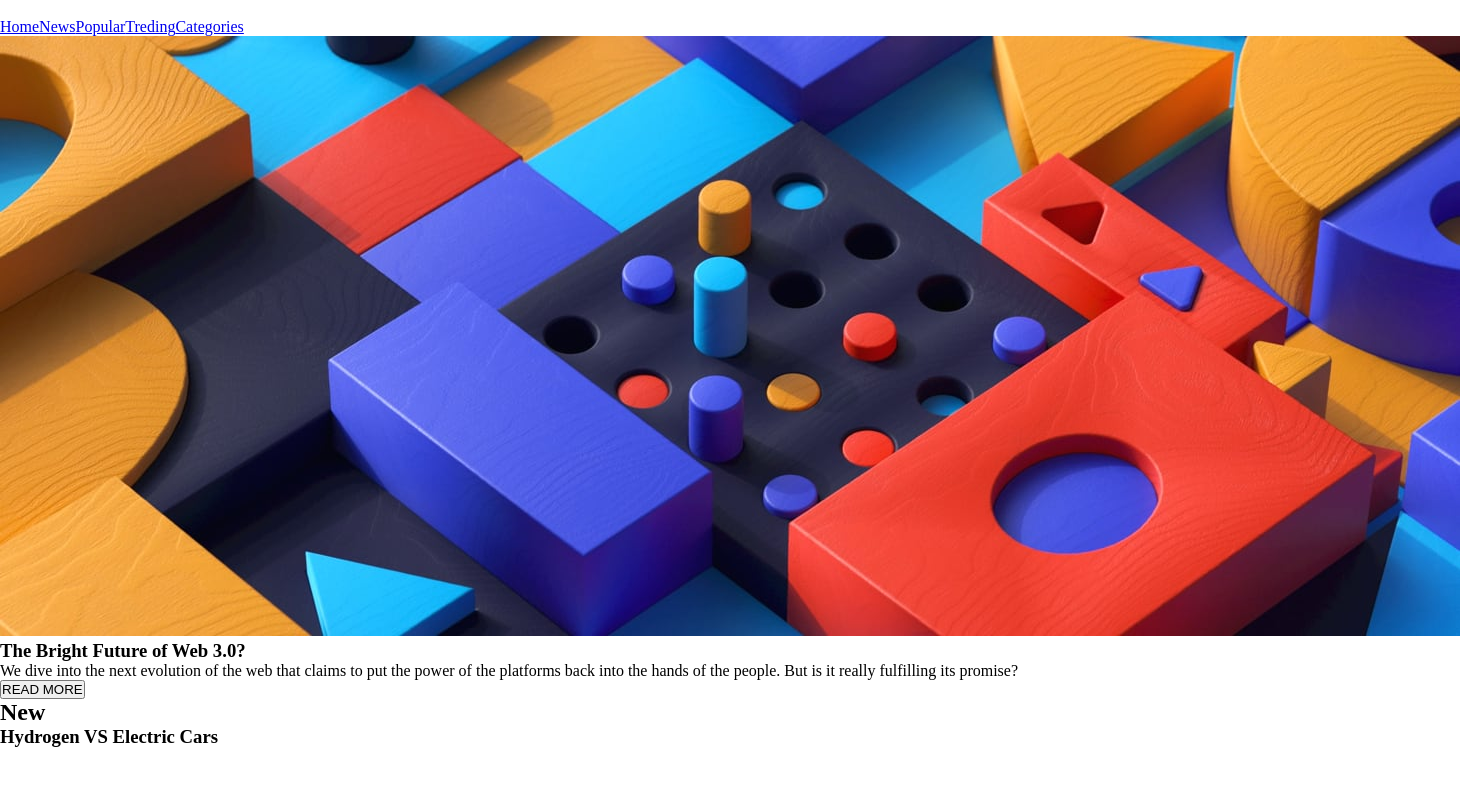
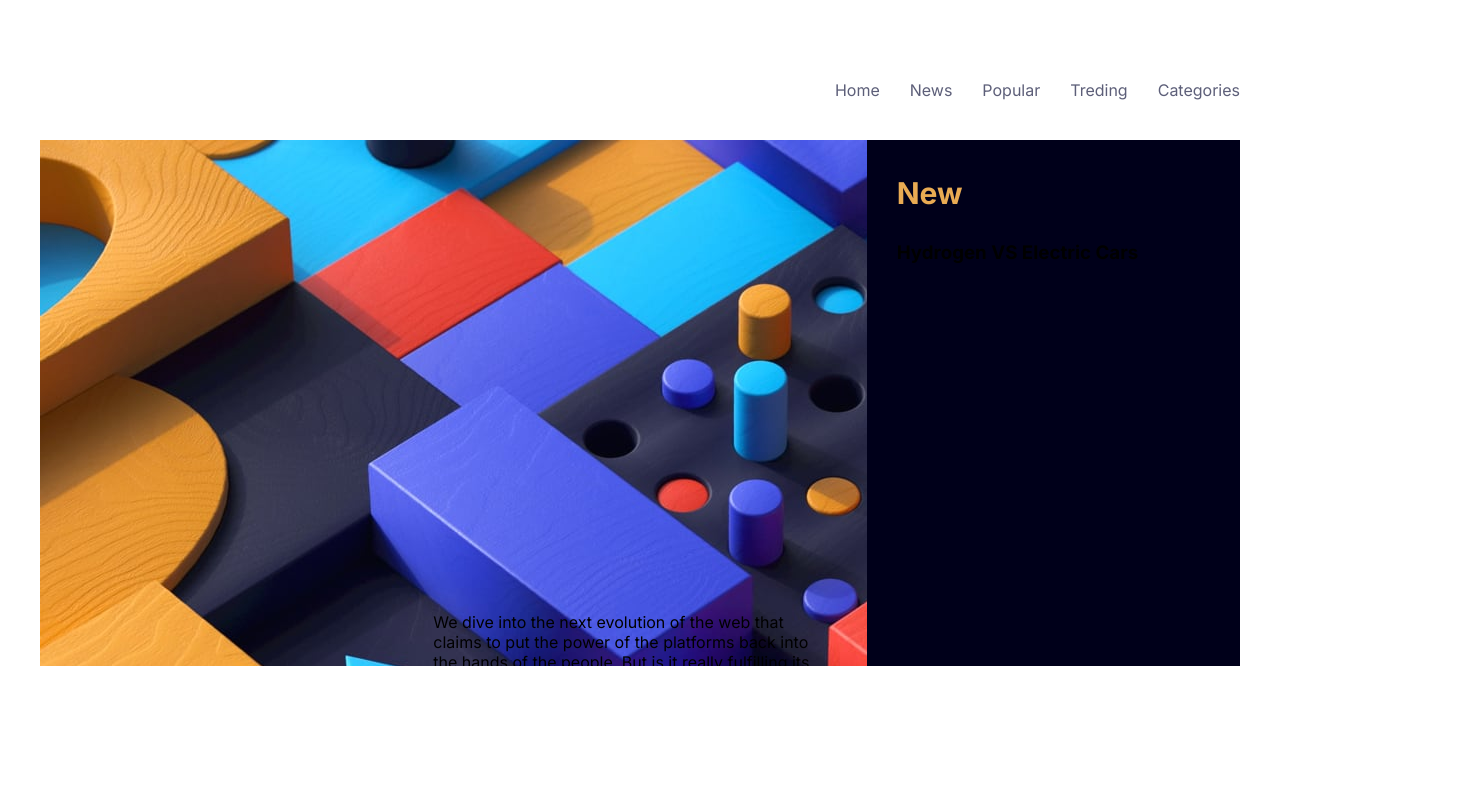
Before and after one commit to j-barreiros/frontend-practice, a React (Vite) app: page /news-homepage in a window 1280 px wide. Shown: the top 786 px of the page, 1460 px wide, since content can reach past the window. Built offline with nearby package versions, Linux system fonts and the light colour scheme.

Commit message:
Edit Style

```diff
--- a/src/pages/NewsHomepage/StyledNewsHomepage.ts
+++ b/src/pages/NewsHomepage/StyledNewsHomepage.ts
@@ -1,7 +1,129 @@
 import styled from 'styled-components';
 
-const StyledNewsHomePage = styled.main`
+export const colors = {
+    //Primary
+    softOrange: 'hsl(35, 77%, 62%)',
+    softRed: 'hsl(5, 85%, 63%)',
+    //Neutral
+    offWhite: 'hsl(36, 100%, 99%)',
+    grayBlue: 'hsl(233, 8%, 79%)',
+    darkGrayBlue: 'hsl(236, 13%, 42%)',
+    darkBlue: 'hsl(240, 100%, 5%)',
+}
+
+type StyledNewsHomepageProps = {
+    introDesktopImage: string,
+    introMobileImage: string,
+}
+
+const StyledNewsHomepage = styled.main<StyledNewsHomepageProps>`
+    @import url('https://fonts.googleapis.com/css2?family=Inter:wght@400;700;800&display=swap');
+
+    padding: 60px 40px;
+
+    * {
+        font-family: 'Inter', sans-serif;
+    }
+
+    .navbar {
+        padding: 20px 0px;
+        margin-bottom: 20px;
+        display: flex;
+        justify-content: space-between;
+        align-items: center;
+
+        .links {
+            .nav-link {
+                margin-left: 30px;
+                text-decoration: none;
+                color: ${colors.darkGrayBlue};
+                transition: color 0.2s;
+                &:hover {
+                    color: ${colors.softRed}
+                }
+            }
+        }
+    }
+
+    .hero {
+        margin-bottom: 30px;
+        display: grid;
+        height: 526px;
+        grid-template-columns: repeat(3, 1fr);
+        grid-column-gap: 40px;
+        overflow: auto;
+
+        .intro {
+            height: 100%;
+            grid-column: 1/3;
+            display: grid;
+            grid-template-columns: repeat(2, 1fr);
+            grid-template-rows: repeat(5, 20%);
+
+            .intro-image {
+                grid-column: 1/3;
+                grid-row: 1/4;
+                background-image: url(${props => props.introDesktopImage});
+                background-size: cover;
+                display: inline-block;
+            }
+
+            .intro-title {
+                grid-row: 4/6;
+                padding-right: 5vw;
+                display: flex;
+                align-items: center;
+                font-size: clamp(4px, 4vw, 4.5vw);
+                font-weight: 700;
+                color: ${colors.darkBlue}
+            }
+
+            .intro-invite {
+                grid-row: 4/6;
+                display: flex;
+                flex-direction: column;
+                align-items: flex-start;
+                justify-content: space-evenly;
+                .intro-about {
+                    color: ${colors.darkGrayBlue}
+                }
+
+                .intro-btn {
+                    border: none;
+                    background-color: ${colors.softRed};
+                    color: ${colors.offWhite};
+                    font-size: 15px;
+                    padding: 15px 15px;
+                }
+            }
+        }
+
+        .news {
+            padding: 35px 30px 0px 30px;
+            background-color: ${colors.darkBlue};
+            .news-title {
+                color: ${colors.softOrange};
+                font-size: 30px;
+                margin-bottom: 30px;
+            }
+
+            article:last-child {
+                margin-bottom: 0px;
+                border: none;
+            }
+        }
+    }
+
+    .trending {
+        display: grid;
+        grid-template-columns: repeat(3, 1fr);
+        grid-column-gap: 40px;
+    }
+
+    @media (max-width: 1235px) {
+        padding: 0px;
+    }
 
 `
 
-export default StyledNewsHomePage;
+export default StyledNewsHomepage;
```
Also changed, not shown: src/pages/NewsHomepage/components/NewsItem/StyledNewsItem.ts (+20 -0 lines), src/pages/NewsHomepage/components/TrendingItem/StyledTrendingItem.ts (+29 -0 lines).
